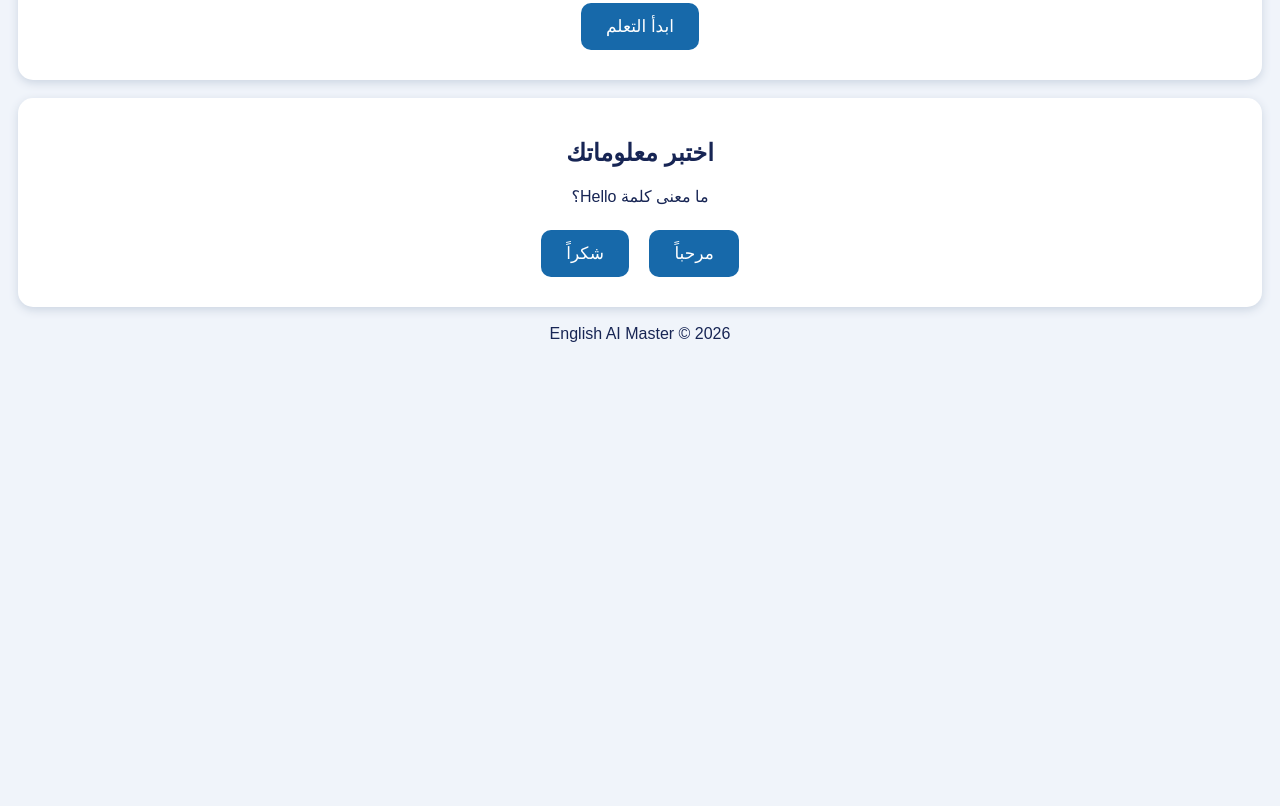
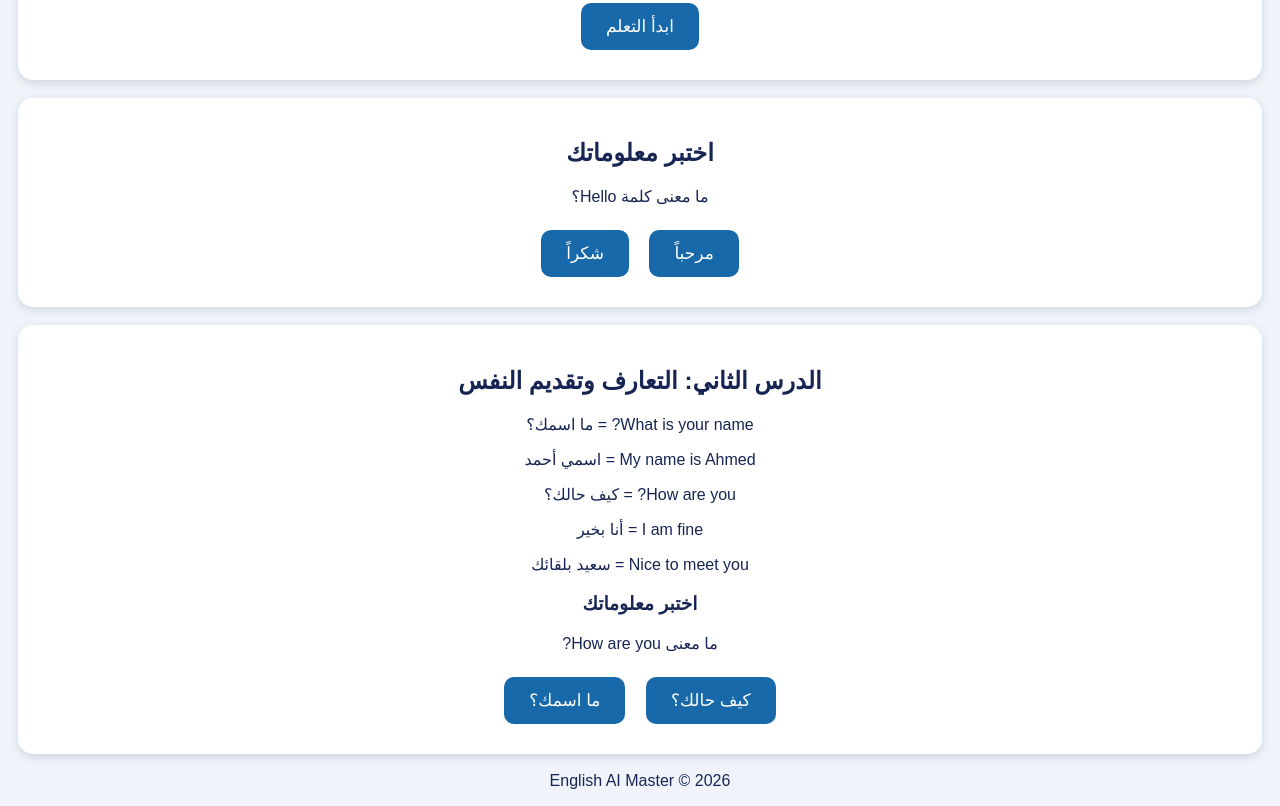
Before and after one commit to dreemwhaight-mousa/English-AI-Master, a plain HTML site: page index.html in a window 1280 px wide. Shown: the part 601-1407 px from the top of the page. Before the commit the page ends 960 px from the top, so only its background shows below. Drawn offline with Linux system fonts and the light colour scheme.

Commit message:
Add second lesson content in Arabic and English
Added a new section for the second lesson with questions and answers in both English and Arabic.

```diff
--- a/index.html
+++ b/index.html
@@ -65,6 +65,26 @@ button {
 <button onclick="alert('إجابة صحيحة! أحسنت')">مرحباً</button>
 <button onclick="alert('حاول مرة أخرى')">شكراً</button>
 </div>
+<div class="card">
+<h2>الدرس الثاني: التعارف وتقديم النفس</h2>
+
+<p>What is your name? = ما اسمك؟</p>
+<p>My name is Ahmed = اسمي أحمد</p>
+<p>How are you? = كيف حالك؟</p>
+<p>I am fine = أنا بخير</p>
+<p>Nice to meet you = سعيد بلقائك</p>
+
+<h3>اختبر معلوماتك</h3>
+<p>ما معنى How are you?</p>
+
+<button onclick="alert('إجابة صحيحة! أحسنت')">
+كيف حالك؟
+</button>
+
+<button onclick="alert('حاول مرة أخرى')">
+ما اسمك؟
+</button>
+</div>
 
 <footer>
 <p>English AI Master © 2026</p>
```
